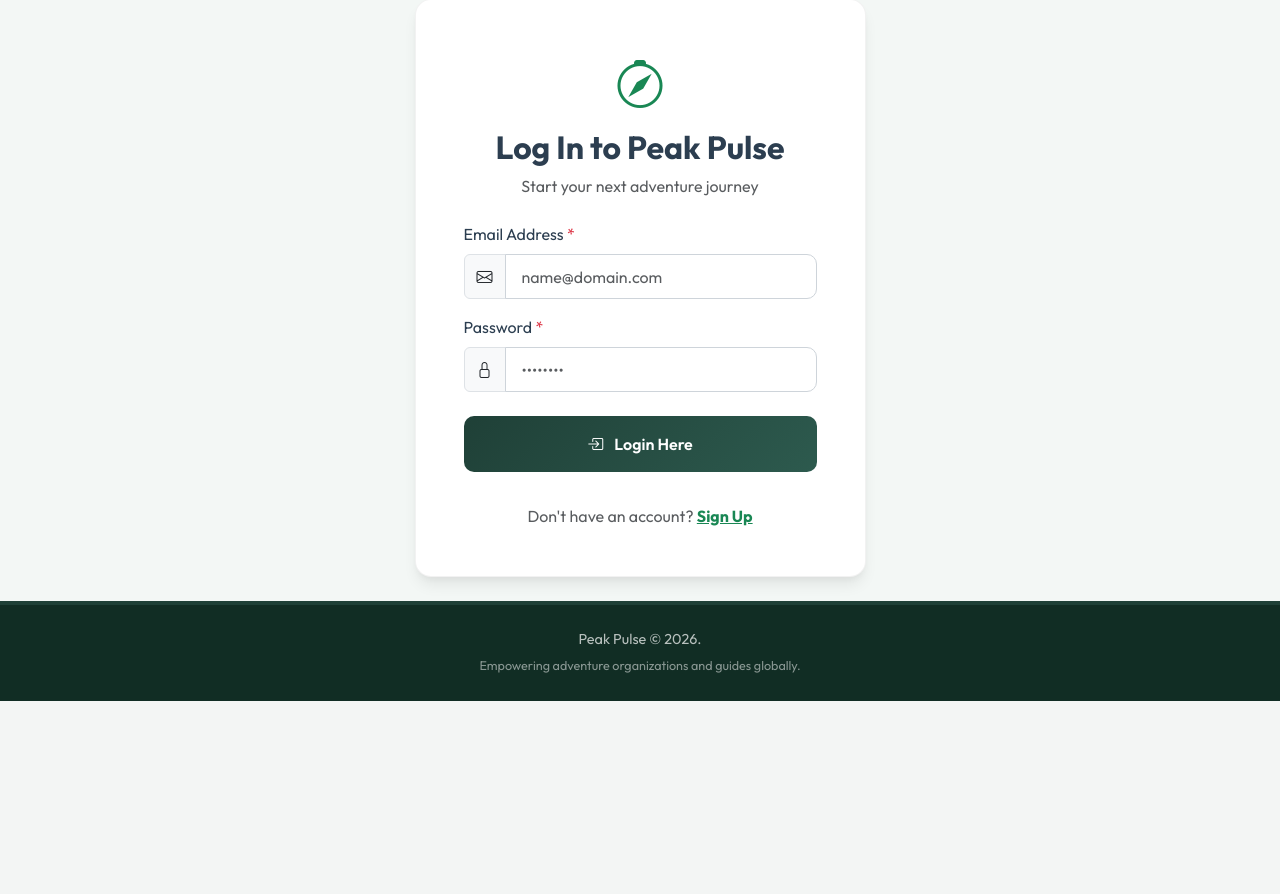
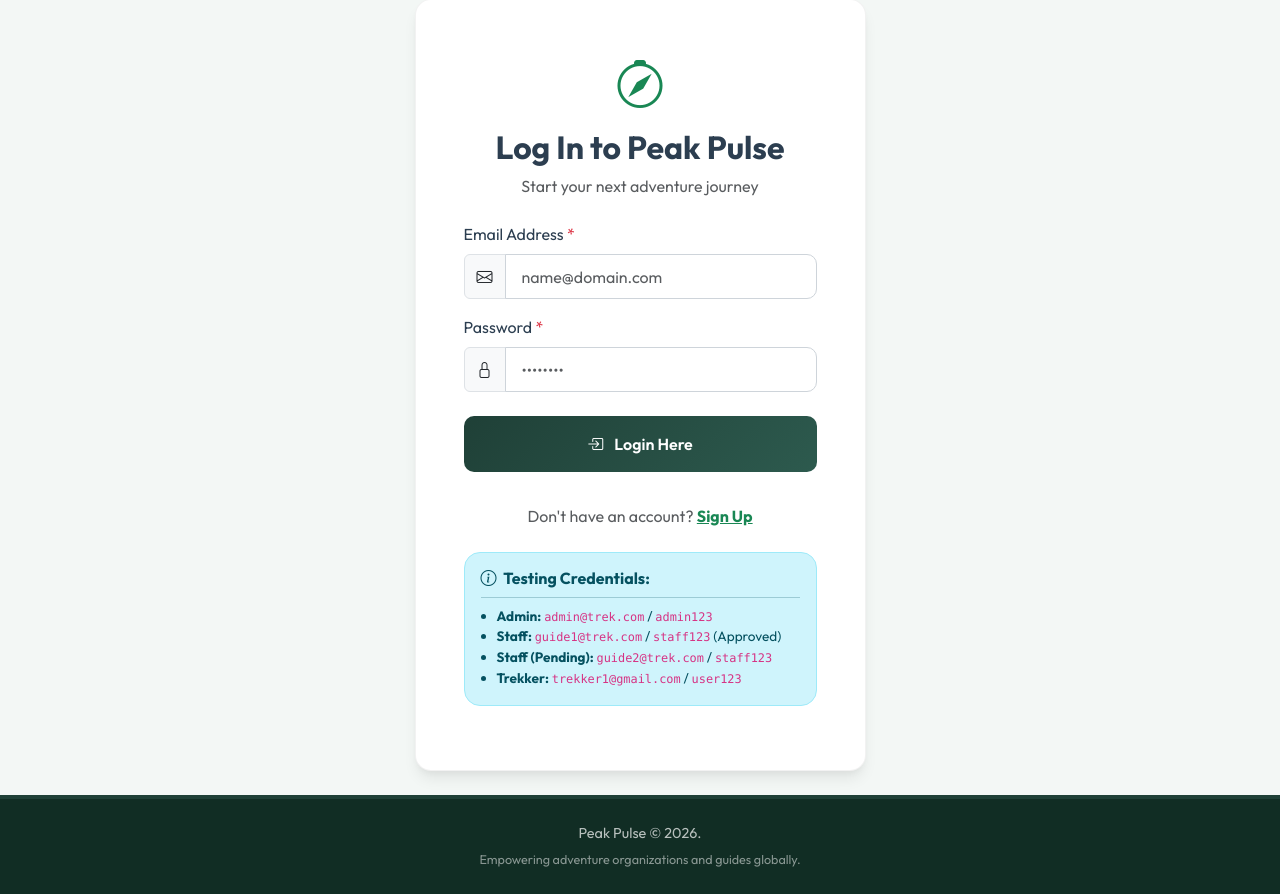
Before and after one commit to connectayush21/Peak-Pulse---Trekking-Management-App-V1, a Flask app: page /login in a window 1280 px wide. Shown: the part 103-997 px from the top of the page. Before the commit the page ends 804 px from the top, so only its background shows below. Run offline with Flask 3, Linux system fonts and the light colour scheme.

Commit message:
Add testing credentials information to login page
Added a section with testing credentials for users.

```diff
--- a/templates/login.html
+++ b/templates/login.html
@@ -37,6 +37,18 @@
             <div class="text-center mt-3">
                 <p class="mb-0 text-muted">Don't have an account? <a href="{{ url_for('main.register') }}" class="text-success fw-bold">Sign Up</a></p>
             </div>
+
+            <div class="alert alert-info mt-4 rounded-4" role="alert">
+                <h6 class="alert-heading fw-bold mb-2"><i class="bi bi-info-circle me-1"></i> Testing Credentials:</h6>
+                <hr class="my-2">
+                <ul class="mb-0 ps-3" style="font-size: 0.85rem;">
+                    <li><strong>Admin:</strong> <code>admin@trek.com</code> / <code>admin123</code></li>
+                    <li><strong>Staff:</strong> <code>guide1@trek.com</code> / <code>staff123</code> (Approved)</li>
+                    <li><strong>Staff (Pending):</strong> <code>guide2@trek.com</code> / <code>staff123</code></li>
+                    <li><strong>Trekker:</strong> <code>trekker1@gmail.com</code> / <code>user123</code></li>
+                </ul>
+            </div>
+
         </div>
     </div>
 </div>
```
